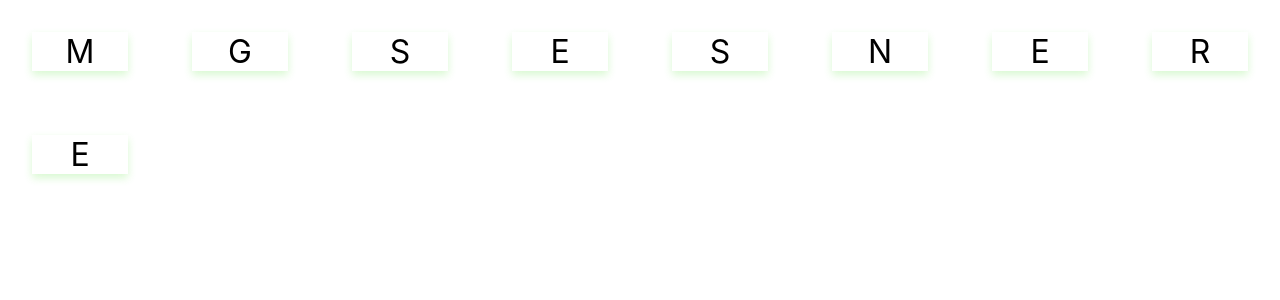
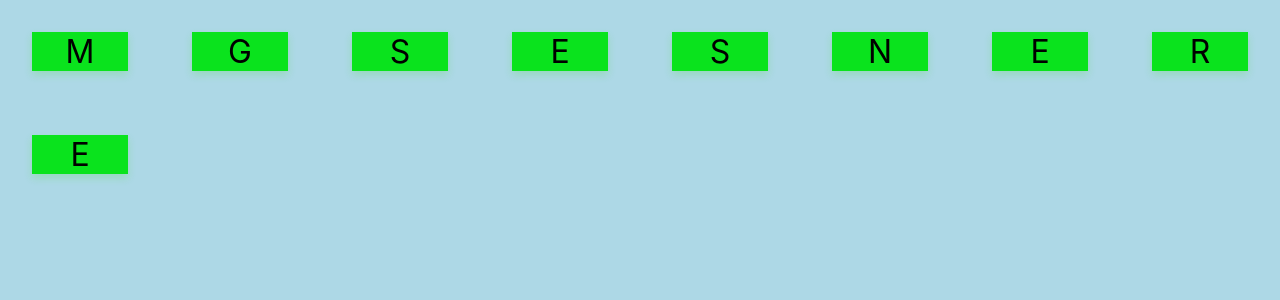
Before and after one commit to 63101110420/labreact, a React (Create React App) app: page / in a window 1280 px wide. Shown: the top 300 px of the page. Built offline with nearby package versions, Linux system fonts and the light colour scheme.

Commit message:
game Logic 2

```diff
--- a/src/App.css
+++ b/src/App.css
@@ -6,9 +6,13 @@
   box-shadow: 0 4px 8px 0 rgba(63, 223, 31, 0.2);
   margin: 1em;
   user-select: none;
+  background: rgb(10, 227, 29);
  }
 
  .activeCard {
    color :red;
    background: pink;
  }
+ body{
+  background-color: lightblue;
+}
--- a/src/WordCard.js
+++ b/src/WordCard.js
@@ -1,5 +1,5 @@
 import React, { useState, useEffect } from 'react';
-import _, { attempt } from 'lodash';
+import _ , { attempt } from 'lodash';
 import CharaacterCard from './CharacterCard';
 
 const prepareStateFromWord = given_word =>{
```
